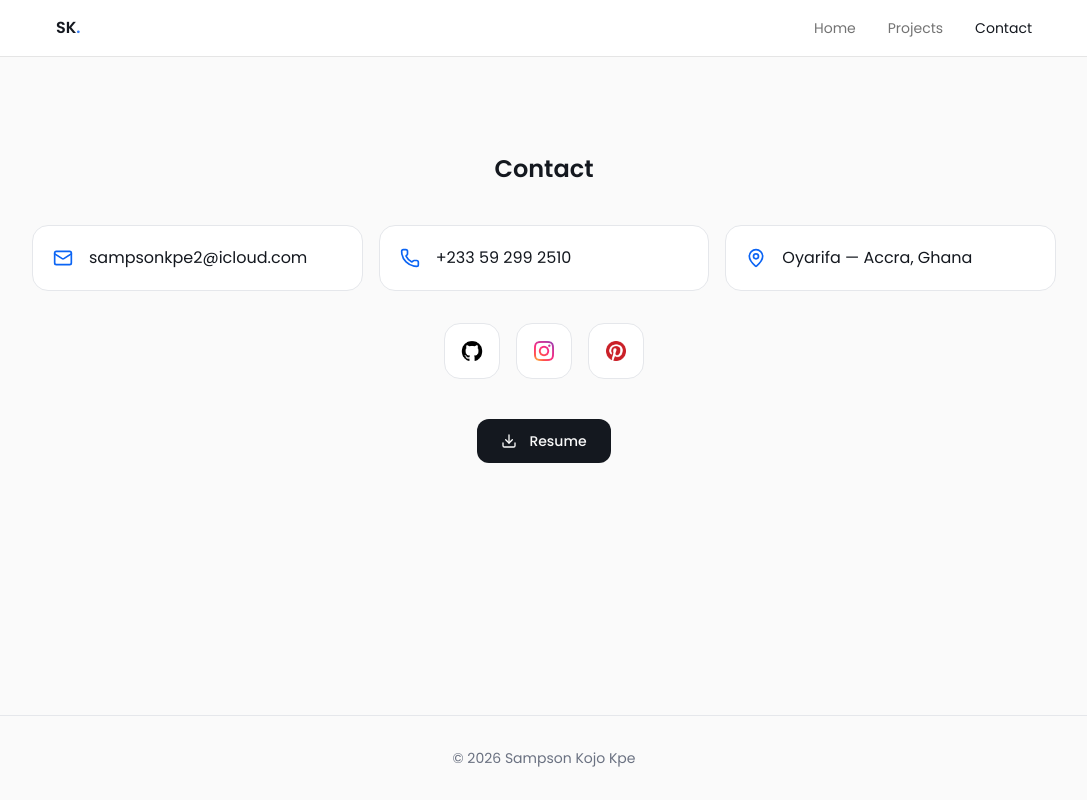
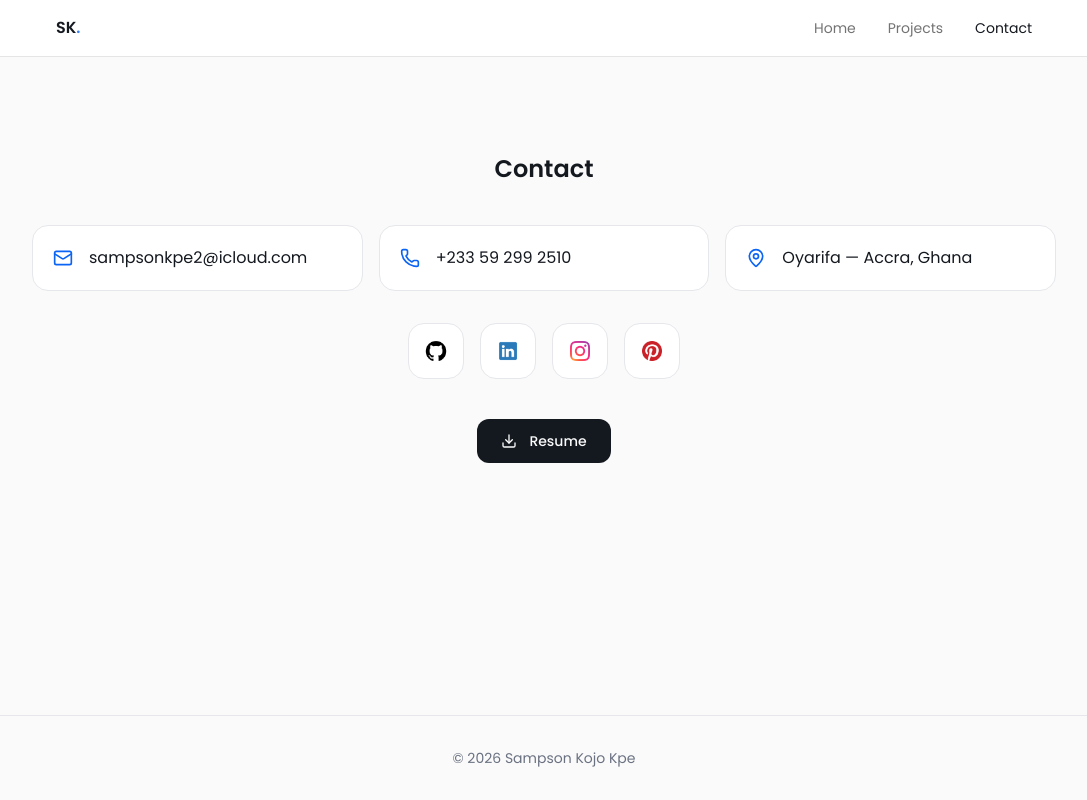
Before and after one commit to sampsonkpe/portfolio, a React (Vite) app: page /contact in a window 1280 px wide. Shown: the whole page, without its empty margins (96-1183 px from the left). Built offline with nearby package versions, Linux system fonts and the light colour scheme.

Commit message:
Add LinkedIn link and icon to Contact page

```diff
--- a/src/pages/Contact.tsx
+++ b/src/pages/Contact.tsx
@@ -52,6 +52,15 @@ export default function Contact() {
           </a>
 
           <a
+            href="https://www.linkedin.com/in/sampson-kpe-394537267/"
+            target="_blank"
+            rel="noopener noreferrer"
+            className="flex h-14 w-14 items-center justify-center rounded-xl border border-border bg-card hover:shadow-sm"
+          >
+            <img src="/icons/linkedin.png" className="h-5 w-5" />
+          </a>
+
+          <a
             href="https://instagram.com/sampsonkpe/"
             target="_blank"
             rel="noopener noreferrer"
```
Also changed, not shown: public/icons/linkedin.png (added).
